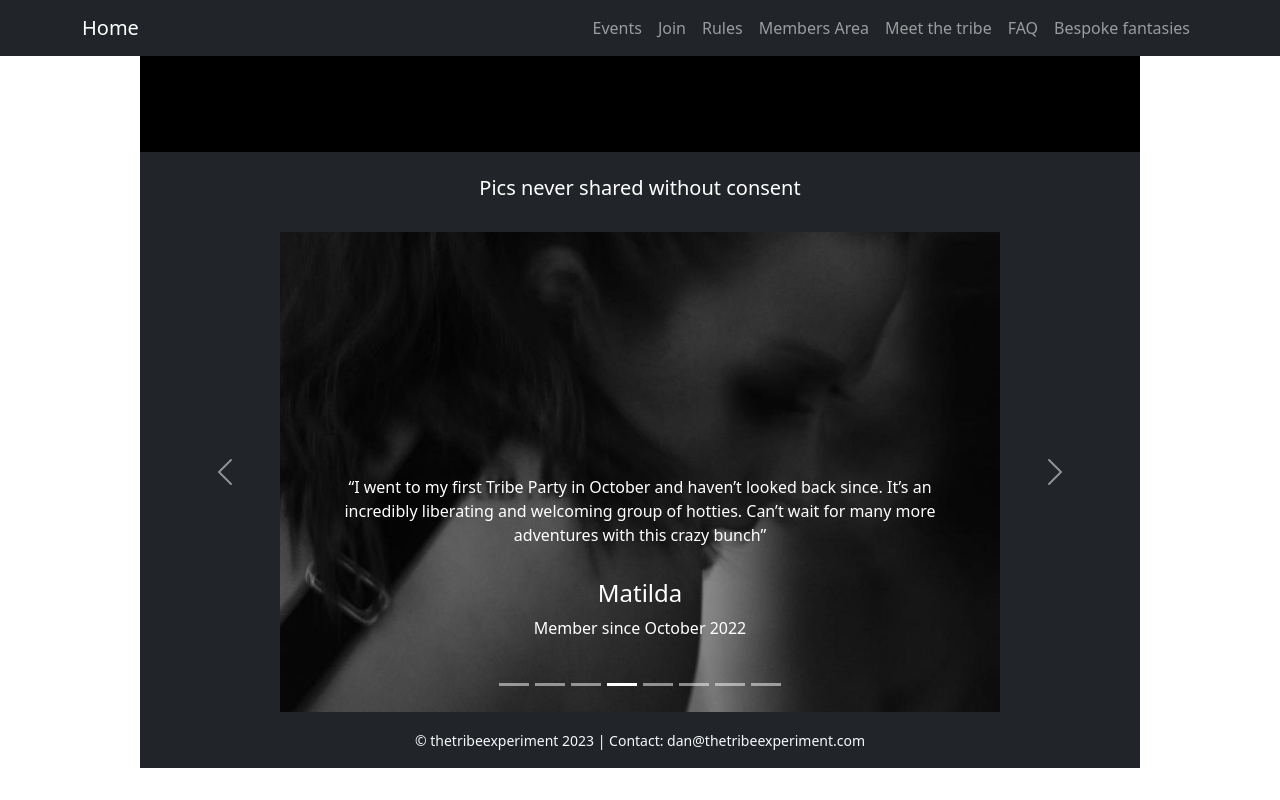
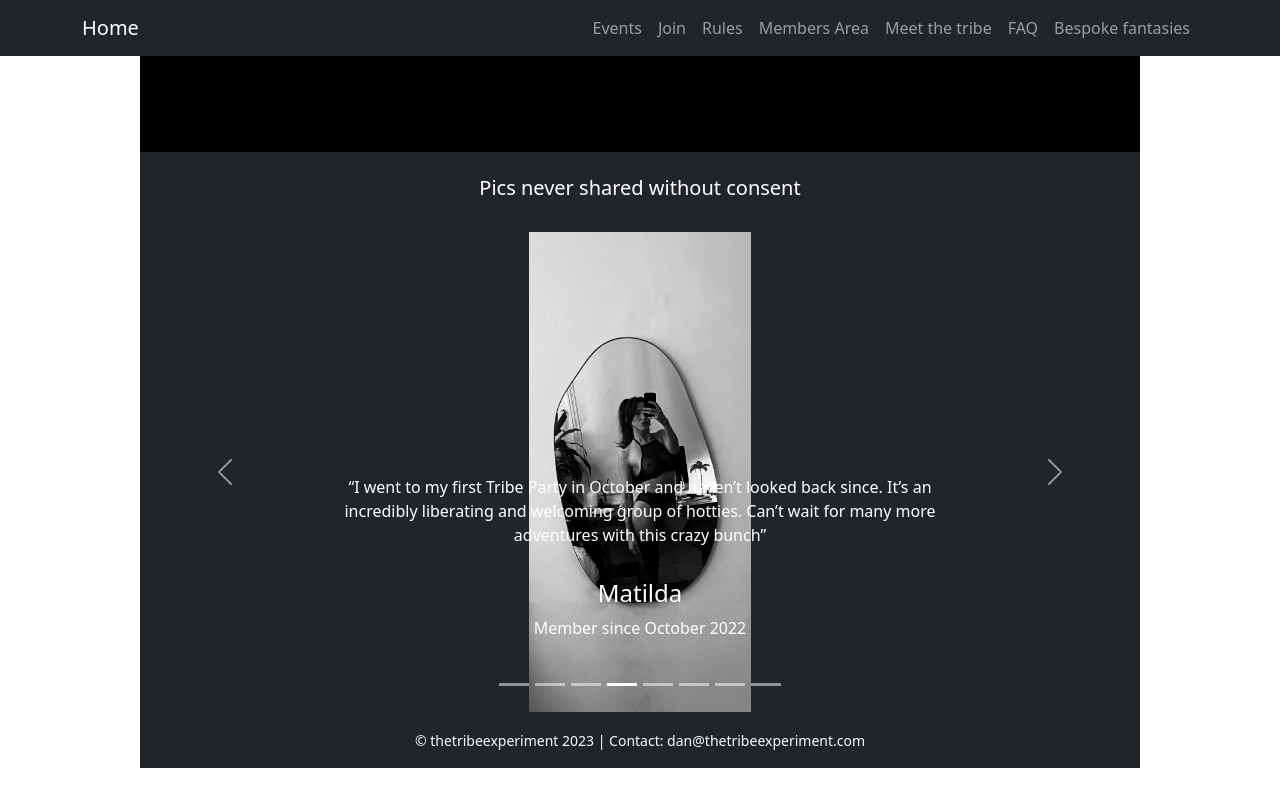
Before and after one commit to dantrovato/the-tribe-react18, a React (Vite) app: page /testimonials in a window 1280 px wide. Both pictures are taken after a click on the button 622 px from the left and 898 px from the top of the page. Shown: the part 214-1014 px from the top of the page. Built offline with nearby package versions, Linux system fonts and the light colour scheme.

Commit message:
Add matilda struggle pic

```diff
--- a/src/components/Testimonials.tsx
+++ b/src/components/Testimonials.tsx
@@ -64,7 +64,7 @@ const Testimonials = () => {
         <Carousel.Item>
           <img
             className="d-block mx-auto"
-            src="./matilda_side.jpg"
+            src="./matilda_struggle.JPG"
             alt="Testimonial 4"
             style={{ height: "30rem" }}
           />
```
Also changed, not shown: public/matilda_struggle.JPG (added).
